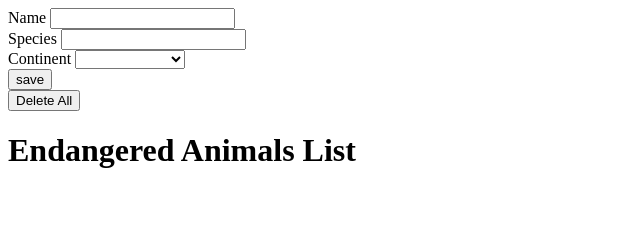
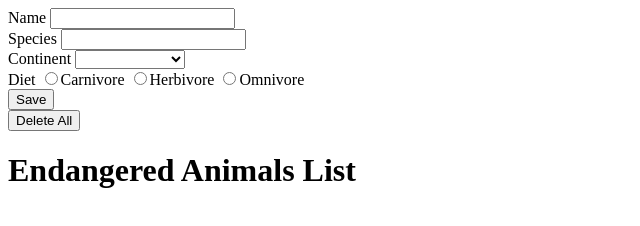
Before and after one commit to emmDevs/week6_homework, a plain HTML site: page index.html in a window 1280 px wide. Shown: the whole page, without its empty margins (0-640 px from the left). Drawn offline with Linux system fonts and the light colour scheme.

Commit message:
radio button working

```diff
--- a/index.html
+++ b/index.html
@@ -33,8 +33,16 @@
                     <option value="south-america">South America</option>
                 </select>
             </div>
+
+            <div class="form-item">
+                <label for="diet" class="primary">Diet</label>
+                <input type="radio" name="diet" id="carnivore" value="carnivore">Carnivore
+                <input type="radio" name="diet" id="herbivore" value="herbivore">Herbivore
+                <input type="radio" name="diet" id="omnivore" value="omnivore">Omnivore
+            </div>
+
         </div>
-        <input type="submit" value="save"/>
+        <input type="submit" value="Save"/>
     </form>
 
     <button id="delete-all">Delete All</button>
--- a/js/app.js
+++ b/js/app.js
@@ -3,6 +3,9 @@ document.addEventListener("DOMContentLoaded", () => {
 
     const form = document.querySelector("#form");
     form.addEventListener("submit", handleFormSubmit);
+
+    // const diet = document.querySelector("#diet");
+    // diet.addEventListener("change", handleDietChange);
 
     const deleteAll = document.querySelector("#delete-all");
     deleteAll.addEventListener("click", handleDeleteAllClick);
@@ -34,7 +37,14 @@ const createEndangeredAnimalsItem = function (form) {
     continent.textContent = form.continent.value;
     endangeredAnimalsItem.appendChild(continent);
 
+    const diet = document.createElement("p");
+    diet.textContent = document.querySelector('input[name="diet"]:checked').value
+    endangeredAnimalsItem.appendChild(diet)
+
+
+
     return endangeredAnimalsItem;
+
 }
 
 const handleDeleteAllClick = function (event) {
```
